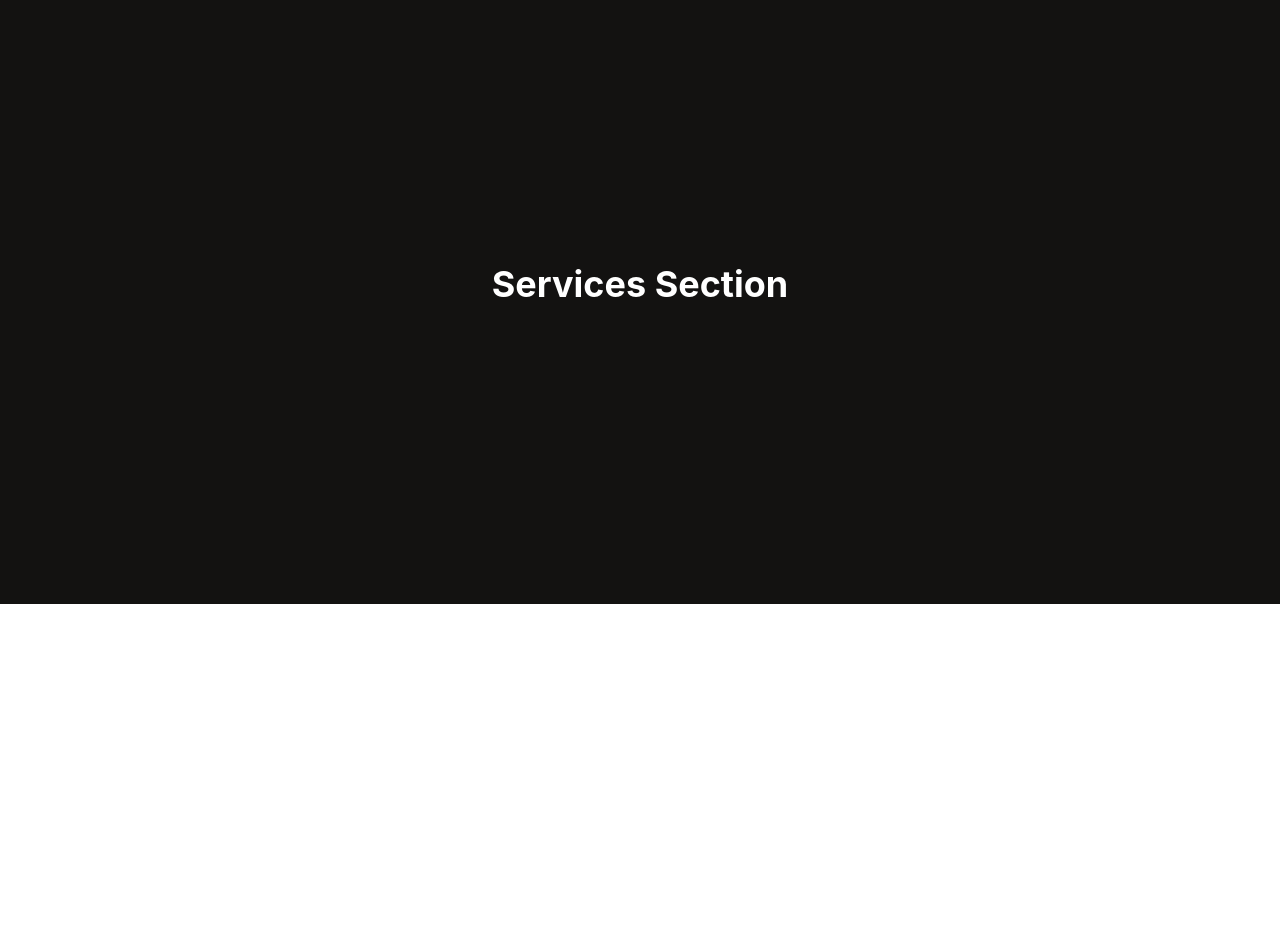
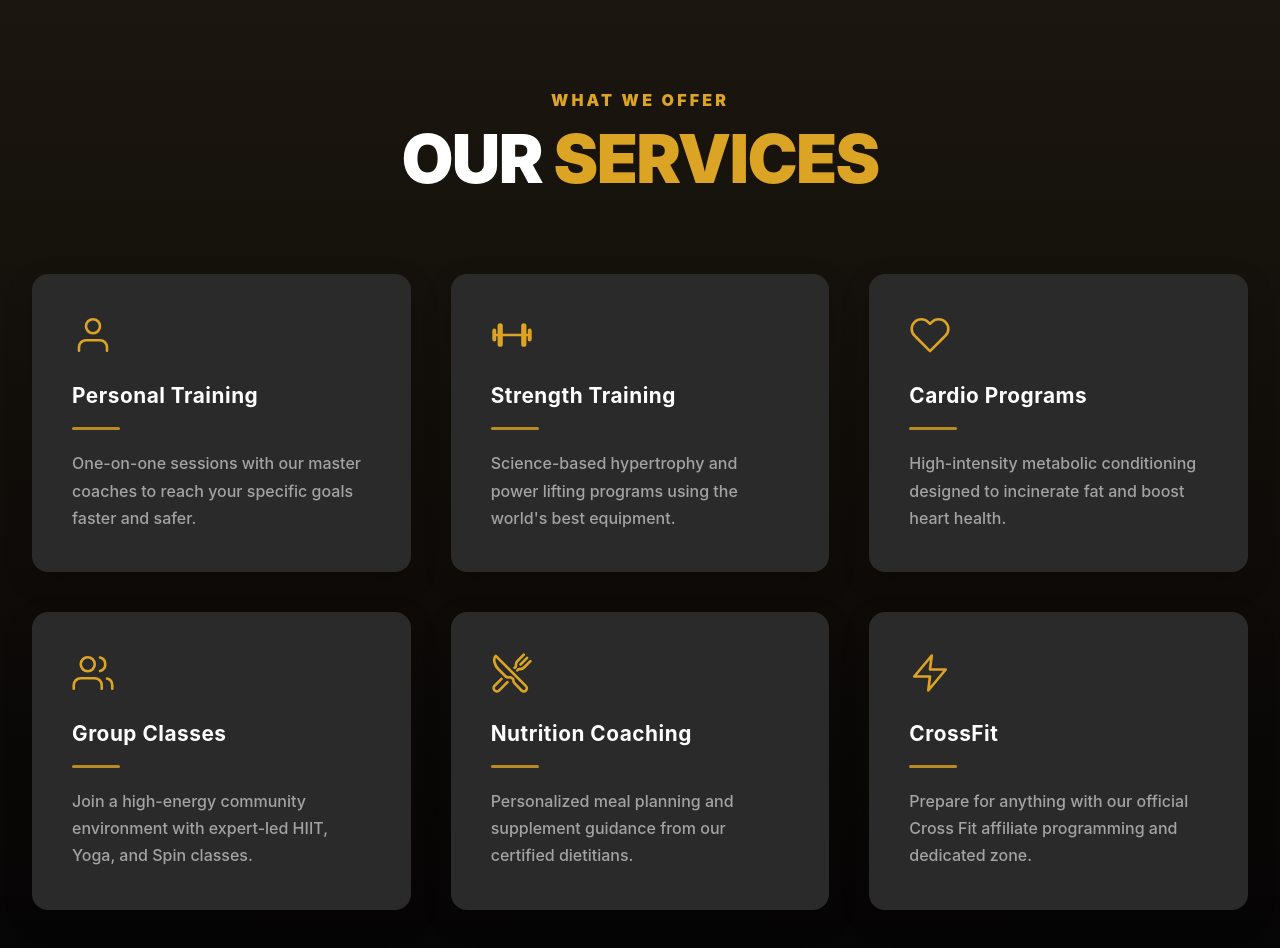
Before and after one commit to sheda3838/fitness-sports-center, a React (Vite) app: page / in a window 1280 px wide. Shown: the part 1660-2608 px from the top of the page. Before the commit the page ends 2264 px from the top, so only its background shows below. Built offline with nearby package versions, Linux system fonts and the light colour scheme.

Commit message:
feat(services): implement services section with reusable service card components

```diff
--- a/src/App.jsx
+++ b/src/App.jsx
@@ -2,6 +2,7 @@ import React from 'react';
 import Navbar from './components/Navbar';
 import Hero from './components/Hero';
 import About from './components/About';
+import Services from './components/Services';
 
 function App() {
   return (
@@ -15,10 +16,8 @@ function App() {
       {/* About Us Section */}
       <About />
 
-      {/* Other sections just to allow scrolling */}
-      <section id="services" className="h-[80vh] bg-[#131211] border-t border-white/5 flex items-center justify-center text-white">
-        <h2 className="text-4xl font-bold">Services Section</h2>
-      </section>
+      {/* Services Section */}
+      <Services />
     </div>
   );
 }
--- /dev/null
+++ b/src/components/ServiceCard.jsx
@@ -0,0 +1,18 @@
+import React from 'react';
+
+const ServiceCard = ({ icon: Icon, title, description }) => {
+  return (
+    <div className="bg-[#2a2a2a] hover:bg-[#333333] transition-colors duration-300 rounded-[1rem] p-8 lg:p-9 xl:p-10 flex flex-col justify-start items-start group shadow-[0_10px_30px_rgba(0,0,0,0.15)]">
+      <div className="text-[#dca424] mb-6 transform group-hover:scale-110 transition-transform duration-300">
+        <Icon size={42} strokeWidth={1.5} />
+      </div>
+      <h4 className="text-white text-[1.2rem] lg:text-[1.3rem] font-bold mb-4 tracking-wide">{title}</h4>
+      <div className="w-12 h-[2px] xl:h-[3px] bg-[#dca424] mb-5 rounded-full opacity-80"></div>
+      <p className="text-[#a3a3a3] text-[0.95rem] lg:text-[1rem] leading-[1.7] font-medium">
+        {description}
+      </p>
+    </div>
+  );
+};
+
+export default ServiceCard;
--- /dev/null
+++ b/src/components/Services.jsx
@@ -0,0 +1,69 @@
+import React from 'react';
+import ServiceCard from './ServiceCard';
+import { FiUser, FiHeart, FiUsers, FiZap } from 'react-icons/fi';
+import { IoBarbellOutline, IoRestaurantOutline } from 'react-icons/io5';
+
+const servicesData = [
+  {
+    title: "Personal Training",
+    description: "One-on-one sessions with our master coaches to reach your specific goals faster and safer.",
+    icon: FiUser
+  },
+  {
+    title: "Strength Training",
+    description: "Science-based hypertrophy and power lifting programs using the world's best equipment.",
+    icon: IoBarbellOutline
+  },
+  {
+    title: "Cardio Programs",
+    description: "High-intensity metabolic conditioning designed to incinerate fat and boost heart health.",
+    icon: FiHeart
+  },
+  {
+    title: "Group Classes",
+    description: "Join a high-energy community environment with expert-led HIIT, Yoga, and Spin classes.",
+    icon: FiUsers
+  },
+  {
+    title: "Nutrition Coaching",
+    description: "Personalized meal planning and supplement guidance from our certified dietitians.",
+    icon: IoRestaurantOutline
+  },
+  {
+    title: "CrossFit",
+    description: "Prepare for anything with our official Cross Fit affiliate programming and dedicated zone.",
+    icon: FiZap
+  }
+];
+
+const Services = () => {
+  return (
+    <section id="services" className="w-full bg-[linear-gradient(180deg,#1c170f_0%,#040304_100%)] overflow-hidden py-24 lg:py-32">
+      <div className="max-w-7xl mx-auto px-6 lg:px-8 w-full relative z-10">
+
+        {/* section header */}
+        <div className="text-center mb-16 lg:mb-20 flex flex-col items-center">
+          <h3 className="text-[#dca424] font-black tracking-[0.2em] text-[14px] sm:text-[16px] mb-4 leading-none">WHAT WE OFFER</h3>
+          <h2 className="text-[2.6rem] sm:text-[3.5rem] lg:text-[4.2rem] font-black text-white leading-[1.05] tracking-tight">
+            OUR <span className="text-[#dca424]">SERVICES</span>
+          </h2>
+        </div>
+
+        {/* services grid layout */}
+        <div className="grid grid-cols-1 sm:grid-cols-2 lg:grid-cols-3 gap-6 lg:gap-8 xl:gap-10">
+          {servicesData.map((service, index) => (
+            <ServiceCard
+              key={index}
+              title={service.title}
+              description={service.description}
+              icon={service.icon}
+            />
+          ))}
+        </div>
+
+      </div>
+    </section>
+  );
+};
+
+export default Services;
```
